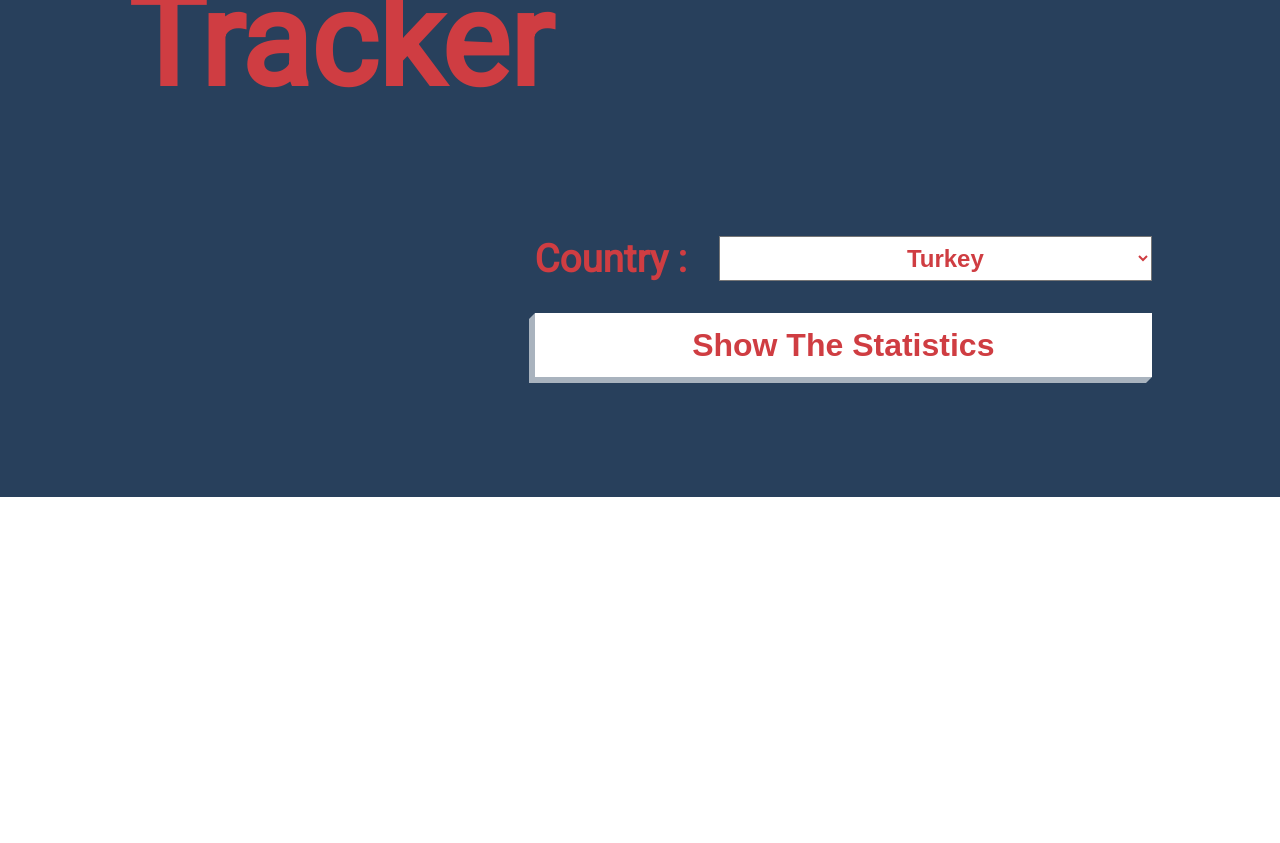
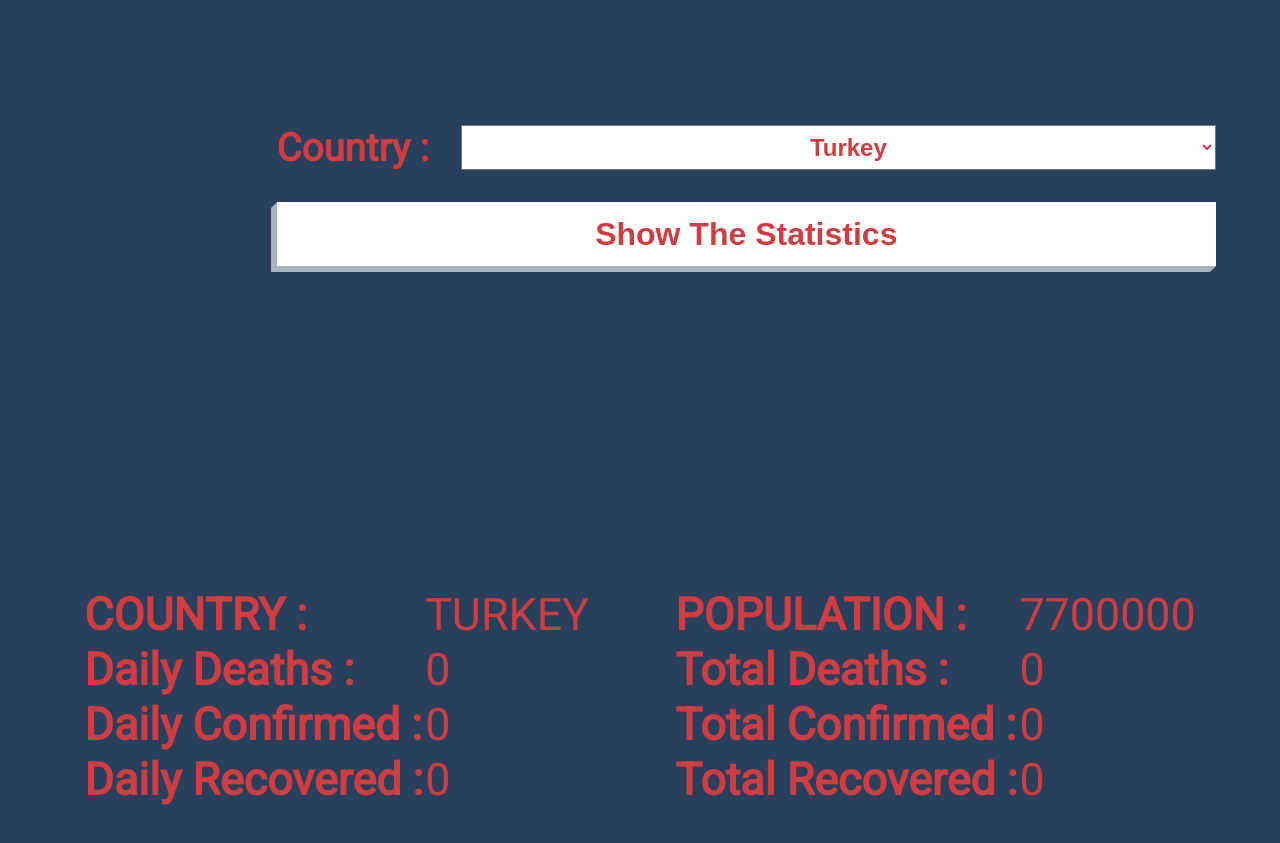
Before and after one commit to MaliBYK/corona-virus-tracker, a plain HTML site: page index.html in a window 1280 px wide. Shown: the part 303-1146 px from the top of the page. Before the commit the page ends 800 px from the top, so only its background shows below. Drawn offline with Linux system fonts and the light colour scheme; no server answers.

Commit message:
added statistics part and made 2 class

```diff
--- a/css/style.css
+++ b/css/style.css
@@ -3,12 +3,18 @@
   padding: 0;
   box-sizing: border-box;
 }
-
+html {
+  width: 100%;
+  height: 100%;
+}
 .container {
-  width: 100vw;
-  height: 100vh;
+  width: 100%;
+  height: 100%;
   background: #28405c;
   font-family: "Roboto", sans-serif;
+  padding-bottom: 3rem;
+}
+.part1 {
   display: flex;
   flex-direction: column;
   justify-content: space-evenly;
@@ -26,7 +32,8 @@
   display: flex;
   flex-wrap: wrap;
   align-self: flex-end;
-  margin-right: 10vw;
+  margin-right: 5%;
+  margin-top: 10%;
 }
 .selectText {
   /* text-shadow: -2px 2px 0 #d1d1d1; */
@@ -43,6 +50,10 @@
   font-weight: bold;
   text-align: center;
   padding-left: 2rem;
+}
+.selectSelect:hover,
+.selectSelect:active {
+  outline: none;
 }
 .selectSelect option {
   font-size: 1em;
@@ -115,3 +126,8 @@
 .selectButton:hover {
   background-color: rgb(233, 229, 229);
 }
+
+.selectButton a {
+  text-decoration: none;
+  color: #cf3d42;
+}
--- /dev/null
+++ b/css/style2.css
@@ -0,0 +1,22 @@
+.tableDiv {
+  display: flex;
+  justify-content: space-evenly;
+  align-items: center;
+  height: 100%;
+}
+.part2 {
+  margin-top: 25%;
+  margin-bottom: 10%;
+  height: 50%;
+}
+
+.statisticsTable1,
+.statisticsTable2 {
+  color: #cf3d42;
+  font-size: 3.5vw;
+  text-align: left;
+}
+
+.firstRow {
+  text-transform: uppercase;
+}
--- a/index.html
+++ b/index.html
@@ -10,20 +10,66 @@
       rel="stylesheet"
     />
     <link rel="stylesheet" href="./css/style.css" />
+    <link rel="stylesheet" href="./css/style2.css" />
     <link rel="shortcut icon" href="./img/virusLogo.png" />
     <title>Corona Virus Tracker</title>
   </head>
   <body>
     <div class="container">
+      <div class="part1">
         <h1 class="mainTitle">Corona Virus Tracker</h1>
         <div class="selectDiv">
           <h3 class="selectText">Country :</h3>
           <select name="Code" class="selectSelect">
             <option value="TR">Turkey</option>
             <option value="TR">Turkey</option>
-          <option value="TR">Turkey</option>
           </select>
-        <button class="selectButton">Show The Statistics</button>
+
+          <button class="selectButton">
+            <a href="#part2"> Show The Statistics</a>
+          </button>
+        </div>
+      </div>
+
+      <div class="part2" id="part2">
+        <div class="tableDiv">
+          <table class="statisticsTable2">
+            <tr class="firstRow">
+              <th>COUNTRY :</th>
+              <td class="countryName">Turkey</td>
+            </tr>
+            <tr>
+              <th>Daily Deaths :</th>
+              <td class="dailyDeath">0</td>
+            </tr>
+            <tr>
+              <th>Daily Confirmed :</th>
+              <td class="dailyConfirmed">0</td>
+            </tr>
+            <tr>
+              <th>Daily Recovered :</th>
+              <td class="dailyRecovered">0</td>
+            </tr>
+          </table>
+          <table class="statisticsTable1">
+            <tr class="firstRow">
+              <th>Population :</th>
+              <td class="population">7700000</td>
+            </tr>
+            <tr>
+              <th>Total Deaths :</th>
+              <td class="totalDeath">0</td>
+            </tr>
+            <tr>
+              <th>Total Confirmed :</th>
+              <td class="totalConfirmed">0</td>
+            </tr>
+            <tr>
+              <th>Total Recovered :</th>
+              <td class="totalRecovered">0</td>
+            </tr>
+          </table>
+        </div>
       </div>
     </div>
 
--- a/js/app.js
+++ b/js/app.js
@@ -1,9 +1,4 @@
-fetch("./js/codes.json")
-  .then(response => response.json())
-  .then(data => {
-    for (var i in data) {
-      console.log(data[i]);
-    }
-  });
-
-console.log(document.querySelector(".selectSelect").value);
+document.addEventListener("DOMContentLoaded", () => {
+  Tracker.getData("TR").then(data => UI.changeStatisticsInUI(data));
+  UI.addOptionsToUI();
+});
--- a/js/tracker.js
+++ b/js/tracker.js
@@ -0,0 +1,10 @@
+class Tracker {
+  static getData(countryCode) {
+    return new Promise(function (resolve, reject) {
+      fetch(`https://corona-api.com/countries/${countryCode}`)
+        .then(response => response.json())
+        .then(data => resolve(data.data.timeline[0]))
+        .catch(err => reject(new Error(err)));
+    });
+  }
+}
--- a/js/ui.js
+++ b/js/ui.js
@@ -0,0 +1,16 @@
+class UI {
+  static addOptionsToUI() {
+    const selector = document.querySelector(".selectSelect");
+    fetch("./js/codes.json")
+      .then(response => response.json())
+      .then(data => {
+        for (var i in data) {
+          selector.innerHTML += `<option value="${i}">${data[i]}</option>`;
+        }
+      })
+      .catch(error => console.error(error));
+  }
+  static changeStatisticsInUI(data) {
+    console.log(data);
+  }
+}
```
Lines whose indentation alone changed are shown as unchanged.
